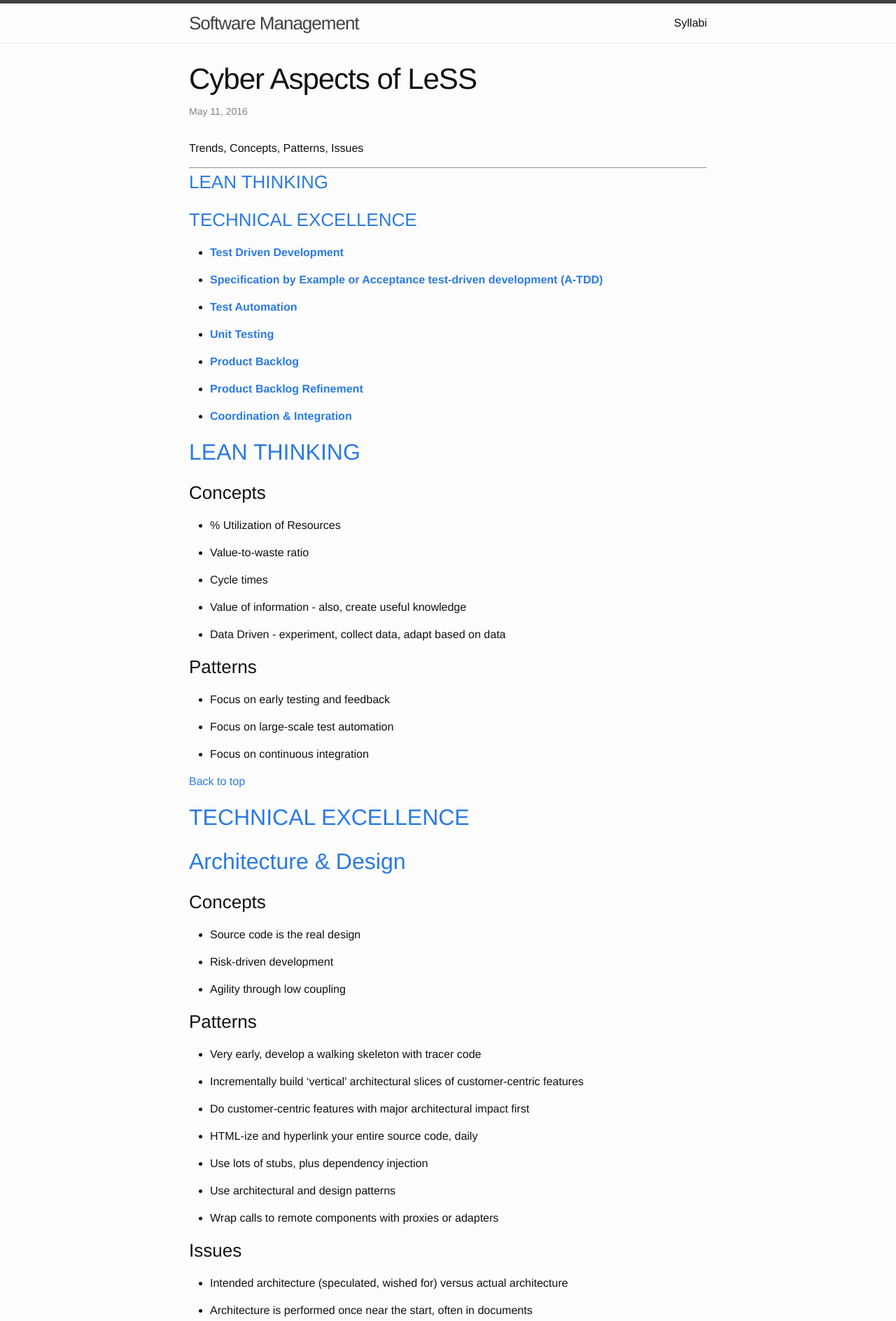
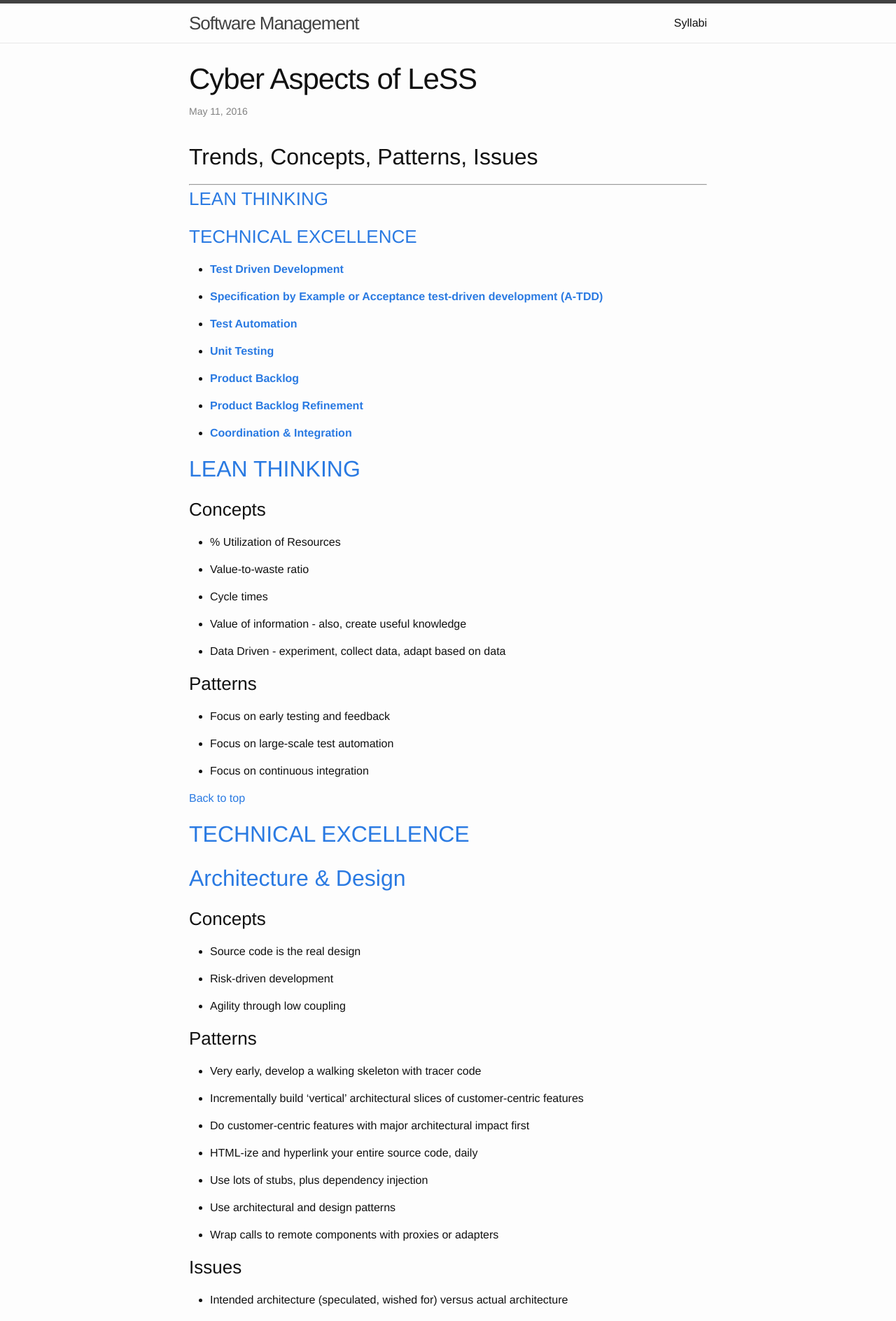
Before and after one commit to css566/css566.github.io, a Jekyll site: the page built from _posts/2016-05-11-Cyber_aspects_of_LeSS.md, in a window 1280 px wide. Shown: the top 1888 px of the page at 70% size. Built offline with Jekyll 4.4.1, drawn with Linux system fonts in a browser that asks for light colours; comment, search, counter and statistics services are not loaded.

```diff
--- a/_posts/2016-05-11-Cyber_aspects_of_LeSS.md
+++ b/_posts/2016-05-11-Cyber_aspects_of_LeSS.md
@@ -4,9 +4,9 @@ title: Cyber Aspects of LeSS
 ---
  <a name="content"></a>
 
- Trends, Concepts, Patterns, Issues
+## Trends, Concepts, Patterns, Issues
+---
 
----
 
 
 ### [LEAN THINKING](#leanthinking)
```
